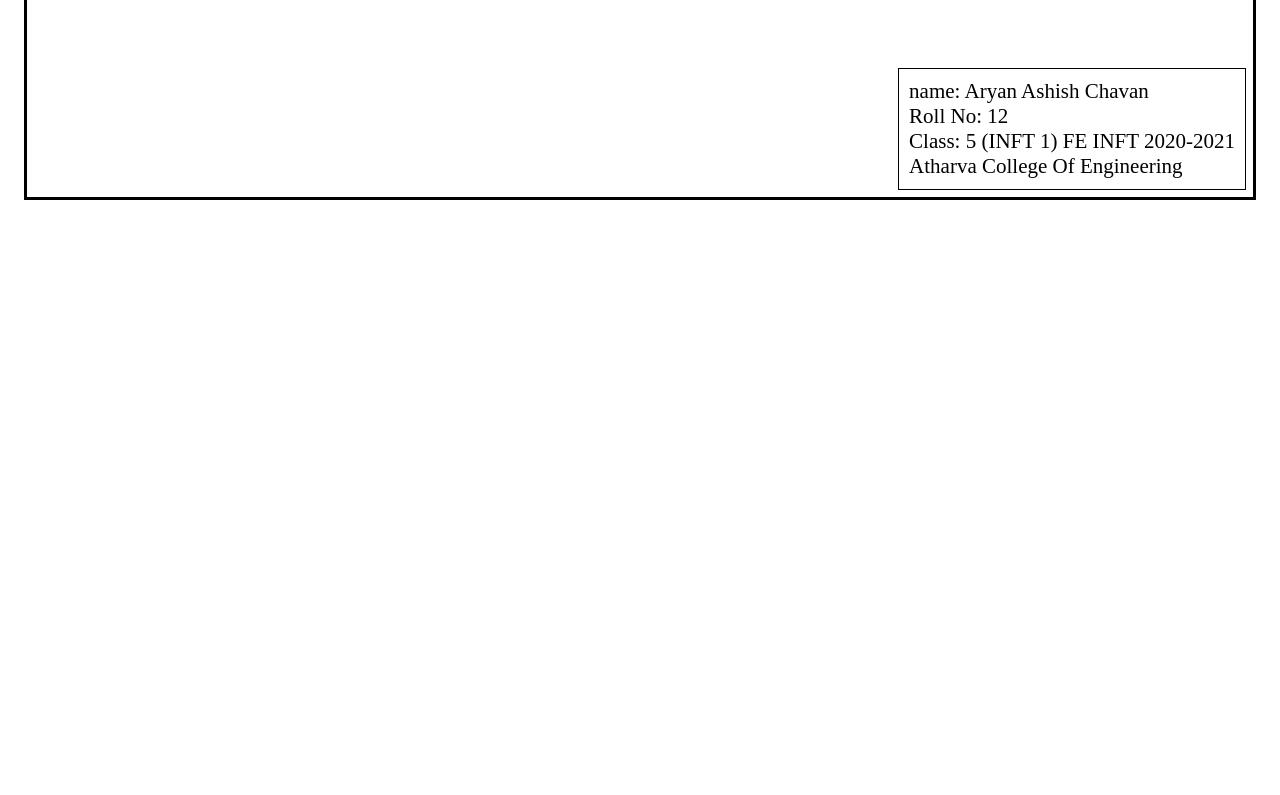
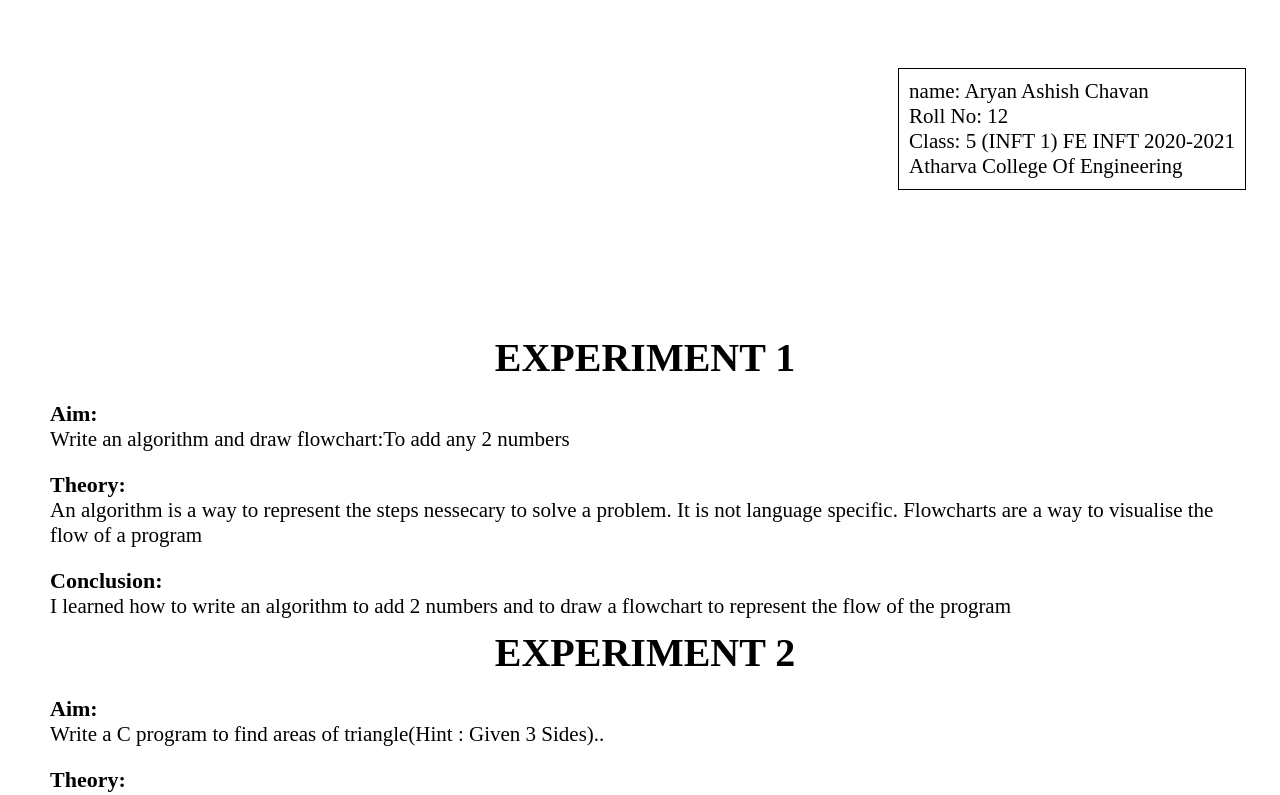
Before and after one commit to ac2302/fe-c-practicals-writeup, a React (Create React App) app: page / in a window 1280 px wide. Shown: the part 576-1371 px from the top of the page. Before the commit the page ends 800 px from the top, so only its background shows below. Built offline with nearby package versions, Linux system fonts and the light colour scheme.

Commit message:
add basic rendering and styling

```diff
--- a/src/App.js
+++ b/src/App.js
@@ -1,9 +1,11 @@
 import Info from "./components/Info";
+import Practicals from "./components/Practicals";
 
 function App() {
     return (
         <>
             <Info />
+            <Practicals />
         </>
     );
 }
--- a/src/components/Info.css
+++ b/src/components/Info.css
@@ -1,7 +1,8 @@
 .page-container {
-    margin: 3vh;
-    border: 3px solid black;
-    height: 94vh;
+	/* margin: 3vh;
+    border: 3px solid black; */
+	/* height: 94vh; */
+	height: 100vh;
 }
 
 .info-container {
@@ -21,13 +22,3 @@
 	color: darkgray;
 	font-size: 15px;
 }
-
-h1 {
-    font-size: 50px;
-    text-align: center;
-    margin: 100px;
-}
-
-p {
-    font-size: 21px;
-}
--- /dev/null
+++ b/src/components/Practicals.css
@@ -0,0 +1,16 @@
+.practical-container {
+	padding-left: 50px;
+	padding-right: 40px;
+}
+
+.experiment-heading {
+	margin: 0;
+	margin-top: 10px;
+	margin-bottom: 20px;
+	font-size: 40px;
+}
+
+h2 {
+	font-size: 22px;
+	margin-top: 20px;
+}
--- /dev/null
+++ b/src/components/Practicals.js
@@ -0,0 +1,35 @@
+import React from "react";
+import "./Practicals.css";
+import practicals from "../data/practicals";
+
+function Practicals() {
+	return (
+		<div className="practicals">
+			{practicals.map((practical) => (
+				<div className="page practical-container">
+					<h1 className="experiment-heading">EXPERIMENT {practical.number}</h1>
+					<h2>Aim:</h2>
+					<p>{practical.aim}</p>
+
+					<h2>Theory:</h2>
+					<p>{practical.theory}</p>
+
+					{/* code is conditional */}
+					{practical.code && (
+						<>
+							<h2>Code:</h2>
+							<pre>
+								<code>{practical.code}</code>
+							</pre>
+						</>
+					)}
+
+					<h2>Conclusion:</h2>
+					<p>{practical.conclusion}</p>
+				</div>
+			))}
+		</div>
+	);
+}
+
+export default Practicals;
--- /dev/null
+++ b/src/data/practicals.js
@@ -0,0 +1,60 @@
+const practicals = [
+	// practical 1
+	{
+		number: 1,
+		aim: "Write an algorithm and draw flowchart:To add any 2 numbers",
+		theory:
+			"An algorithm is a way to represent the steps nessecary to solve a problem. It is not language specific. Flowcharts are a way to visualise the flow of a program",
+		conclusion:
+			"I learned how to write an algorithm to add 2 numbers and to draw a flowchart to represent the flow of the program",
+	},
+	// practical 2
+	{
+		number: 2,
+		aim: "Write a C program to find areas of triangle(Hint : Given 3 Sides)..",
+		theory:
+			"s = ((a + b + c) / 2)\\narea = sqrt(s * (s - a) * (s - b) * (s - c) )",
+		code: `#include <stdio.h>
+#include <math.h>
+
+int main() {
+        float a, b, c, s, area;
+        printf("enter 3 sides of triangle: ");
+        scanf("%f %f %f", &a, &b, &c);
+
+        s = ((a + b + c) / 2);
+        area = sqrt(s * (s - a) * (s - b) * (s - c) );
+        printf("the area of the triangle is %f\\n", area);
+
+        return 0;
+}`,
+		conclusion:
+			"I learned how to fond area of triangle with 3 sides length given",
+	},
+	// practical 3
+	{
+		number: 3,
+		aim: "Write a C program to find the length of a straight line formed by two endpoints, whose coordinates would be given as inputs.",
+		theory: "distance = sqrt((x1 – x2)^2 + (y1 – y2)^2)",
+		code: `#include <stdio.h>
+#include <math.h>
+
+int main() {
+        float x1, y1, x2, y2, distance;
+        printf("enter x and y co-ordinates of point 1: ");
+        scanf("%f %f", &x1, &y1);
+	 printf("enter x and y co-ordinates of point 2: ");
+        scanf("%f %f", &x2, &y2);
+
+        distance = sqrt(pow((x1 - x2), 2) + pow((y1 - y2), 2));
+
+	printf("the distance between the 2 points is %f\\n", distance);
+
+        return 0;
+} `,
+		conclusion:
+			"I learned that gcc needs the -lm flag to complie when math.h is inluded",
+	},
+];
+
+export default practicals;
--- a/src/index.css
+++ b/src/index.css
@@ -12,3 +12,14 @@ img {
 	page-break-before: always;
 	page-break-after: always;
 }
+
+h1 {
+	font-size: 50px;
+	text-align: center;
+	margin: 100px;
+}
+
+p,
+pre {
+	font-size: 21px;
+}
```
Also changed, not shown: src/practicals.js (deleted, +0 -58 lines). Lines whose indentation alone changed are shown as unchanged.
